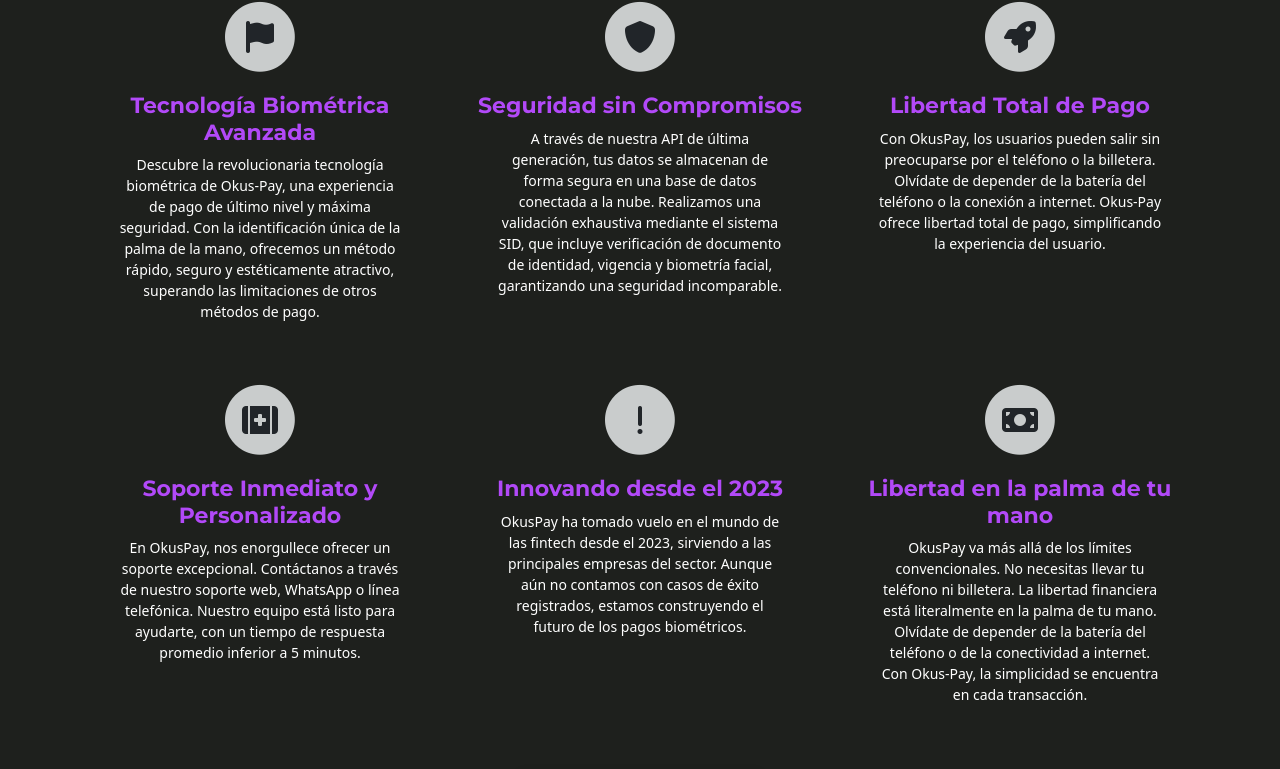
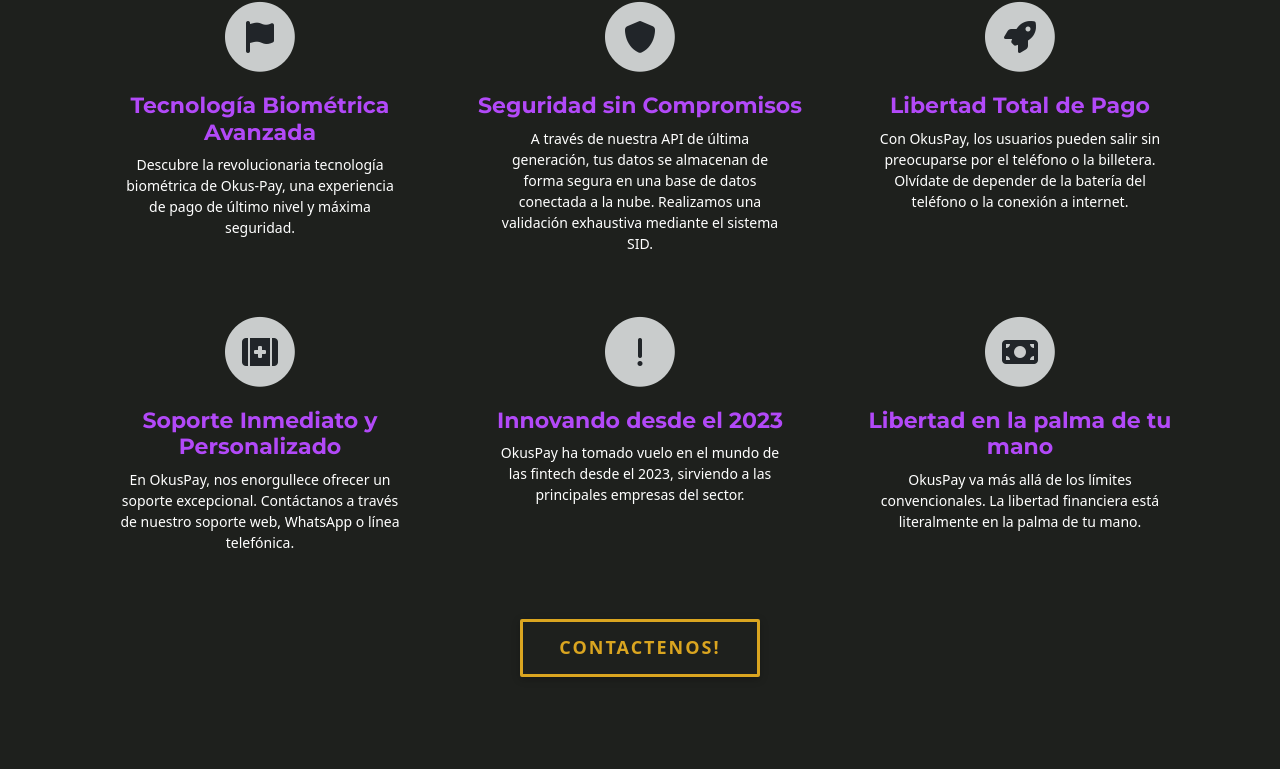
Before and after one commit to Ramasalerno/okus-pay, a React (Create React App) app: page / in a window 1280 px wide. Shown: the part 2696-3465 px from the top of the page. Built offline with nearby package versions, Linux system fonts and the light colour scheme.

Commit message:
Elimino texto inicio, cambio boton dorado

```diff
--- a/src/components/Bienvenida/BienvenidaStyle.css
+++ b/src/components/Bienvenida/BienvenidaStyle.css
@@ -29,11 +29,11 @@
     text-align: center;
     font-weight: bold;
     padding: 0.7em 2em;
-    border: 3px solid #ffea00;
+    border: 3px solid #daa520;
     border-radius: 2px;
     position: relative;
     box-shadow: 0 2px 10px rgba(0, 0, 0, 0.16), 0 3px 6px rgba(0, 0, 0, 0.1);
-    color: #ffea00;
+    color: #daa520;
     text-decoration: none;
     transition: 0.3s ease all;
     z-index: 1;
@@ -48,7 +48,7 @@
     bottom: 0;
     opacity: 0;
     content: '';
-    background-color: #ffea00;
+    background-color: #daa520;
     z-index: -1;
 }
 
--- a/src/components/FlexFeatures/FlexFeatures.js
+++ b/src/components/FlexFeatures/FlexFeatures.js
@@ -20,7 +20,7 @@
                   </span>
                   <h3 className="h3-3col mt-4">Tecnología Biométrica Avanzada</h3>
                   <p className="p-3col">
-                  Descubre la revolucionaria tecnología biométrica de Okus-Pay, una experiencia de pago de último nivel y máxima seguridad. Con la identificación única de la palma de la mano, ofrecemos un método rápido, seguro y estéticamente atractivo, superando las limitaciones de otros métodos de pago.
+                  Descubre la revolucionaria tecnología biométrica de Okus-Pay, una experiencia de pago de último nivel y máxima seguridad.
                   </p>
                 </div>
                 {/*<!-- center --> */}
@@ -34,7 +34,7 @@
                   </span>
                   <h3 className="h3-3col mt-4">Seguridad sin Compromisos</h3>
                   <p className="p-3col">
-                  A través de nuestra API de última generación, tus datos se almacenan de forma segura en una base de datos conectada a la nube. Realizamos una validación exhaustiva mediante el sistema SID, que incluye verificación de documento de identidad, vigencia y biometría facial, garantizando una seguridad incomparable.
+                  A través de nuestra API de última generación, tus datos se almacenan de forma segura en una base de datos conectada a la nube. Realizamos una validación exhaustiva mediante el sistema SID.
                   </p>
                 </div>
                 {/*<!-- center --> */}
@@ -48,7 +48,7 @@
                   </span>
                   <h3 className="h3-3col mt-4">Libertad Total de Pago</h3>
                   <p className="p-3col">
-                  Con OkusPay, los usuarios pueden salir sin preocuparse por el teléfono o la billetera. Olvídate de depender de la batería del teléfono o la conexión a internet. Okus-Pay ofrece libertad total de pago, simplificando la experiencia del usuario.
+                  Con OkusPay, los usuarios pueden salir sin preocuparse por el teléfono o la billetera. Olvídate de depender de la batería del teléfono o la conexión a internet.
                   </p>
                 </div>
                 {/*<!-- center --> */}
@@ -65,7 +65,7 @@
                   </span>
                   <h3 className="h3-3col mt-4">Soporte Inmediato y Personalizado</h3>
                   <p className="p-3col">
-                  En OkusPay, nos enorgullece ofrecer un soporte excepcional. Contáctanos a través de nuestro soporte web, WhatsApp o línea telefónica. Nuestro equipo está listo para ayudarte, con un tiempo de respuesta promedio inferior a 5 minutos.
+                  En OkusPay, nos enorgullece ofrecer un soporte excepcional. Contáctanos a través de nuestro soporte web, WhatsApp o línea telefónica.
                   </p>
                 </div>
                 {/*<!-- center --> */}
@@ -79,7 +79,7 @@
                   </span>
                   <h3 className="h3-3col mt-4">Innovando desde el 2023</h3>
                   <p className="p-3col">
-                  OkusPay ha tomado vuelo en el mundo de las fintech desde el 2023, sirviendo a las principales empresas del sector. Aunque aún no contamos con casos de éxito registrados, estamos construyendo el futuro de los pagos biométricos.
+                  OkusPay ha tomado vuelo en el mundo de las fintech desde el 2023, sirviendo a las principales empresas del sector.
                   </p>
                 </div>
                 {/*<!-- center --> */}
@@ -93,7 +93,7 @@
                   </span>
                   <h3 className="h3-3col mt-4">Libertad en la palma de tu mano</h3>
                   <p className="p-3col">
-                  OkusPay va más allá de los límites convencionales. No necesitas llevar tu teléfono ni billetera. La libertad financiera está literalmente en la palma de tu mano. Olvídate de depender de la batería del teléfono o de la conectividad a internet. Con Okus-Pay, la simplicidad se encuentra en cada transacción.
+                  OkusPay va más allá de los límites convencionales. La libertad financiera está literalmente en la palma de tu mano.
                   </p>
                 </div>
                 </div>
--- a/src/components/PreguntasFrecuentes/BienvenidaStyle.css
+++ b/src/components/PreguntasFrecuentes/BienvenidaStyle.css
@@ -34,11 +34,11 @@
     text-align: center;
     font-weight: bold;
     padding: 0.7em 2em;
-    border: 3px solid #ffea00;
+    border: 3px solid #daa520;
     border-radius: 2px;
     position: relative;
     box-shadow: 0 2px 10px rgba(0, 0, 0, 0.16), 0 3px 6px rgba(0, 0, 0, 0.1);
-    color: #ffea00;
+    color: #daa520;
     text-decoration: none;
     transition: 0.3s ease all;
     z-index: 1;
@@ -53,7 +53,7 @@
     bottom: 0;
     opacity: 0;
     content: '';
-    background-color: #ffea00;
+    background-color: #daa520;
     z-index: -1;
 }
 
```
